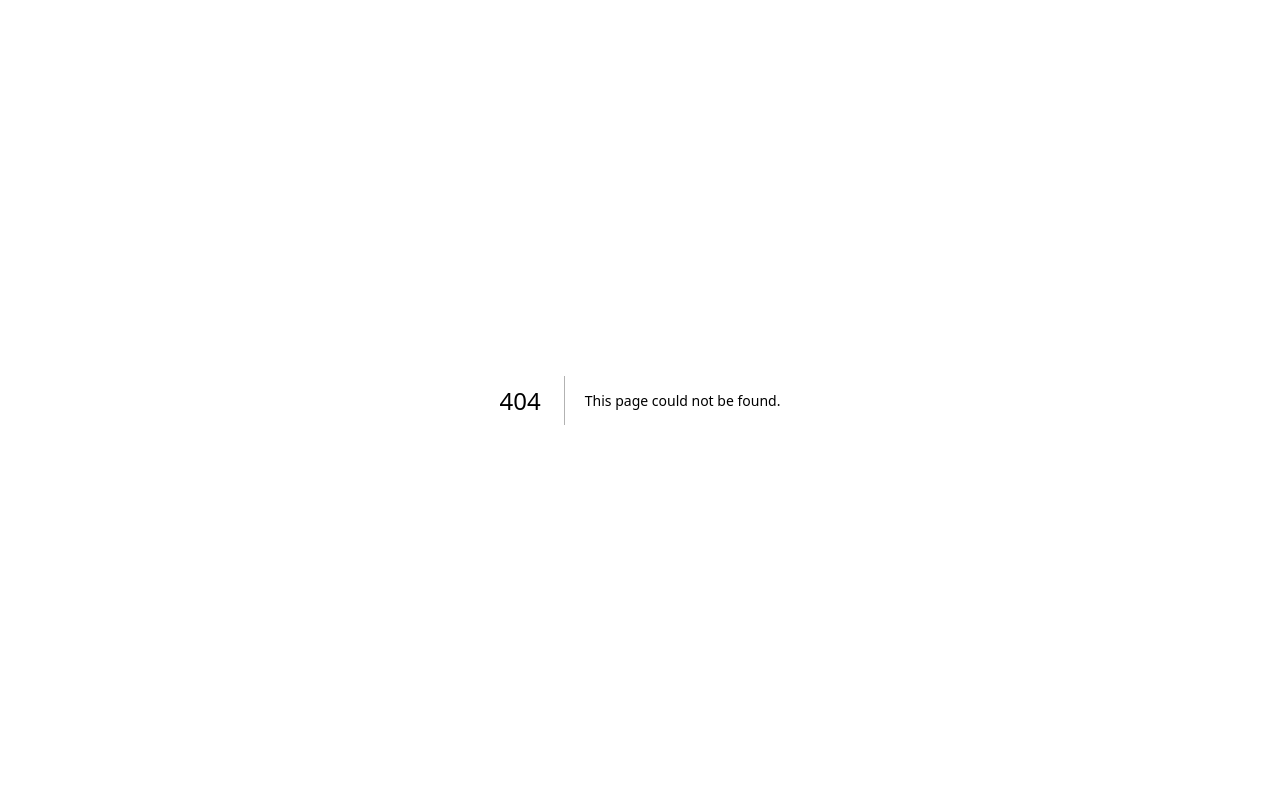
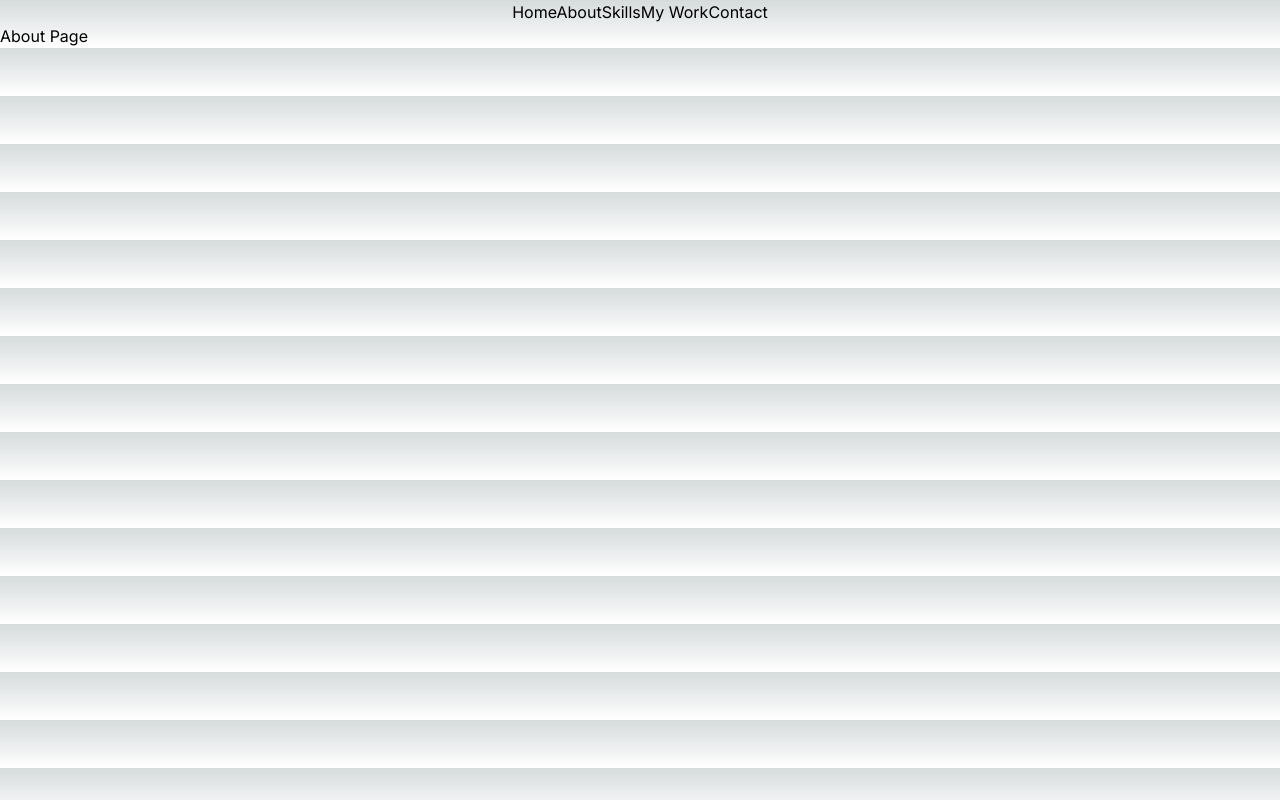
Before and after one commit to mzsellem/marleysz, a Next.js app: page /about in a window 1280 px wide. Before the commit this address had no page. Built offline with nearby package versions, Linux system fonts and the light colour scheme.

Commit message:
add about page

```diff
--- /dev/null
+++ b/app/about/page.jsx
@@ -0,0 +1,10 @@
+import Navbar from "../Navbar/page";
+
+export default function About() {
+   return (
+      <>
+         <Navbar />
+         <h1>About Page</h1>
+      </>
+   );
+}
```
